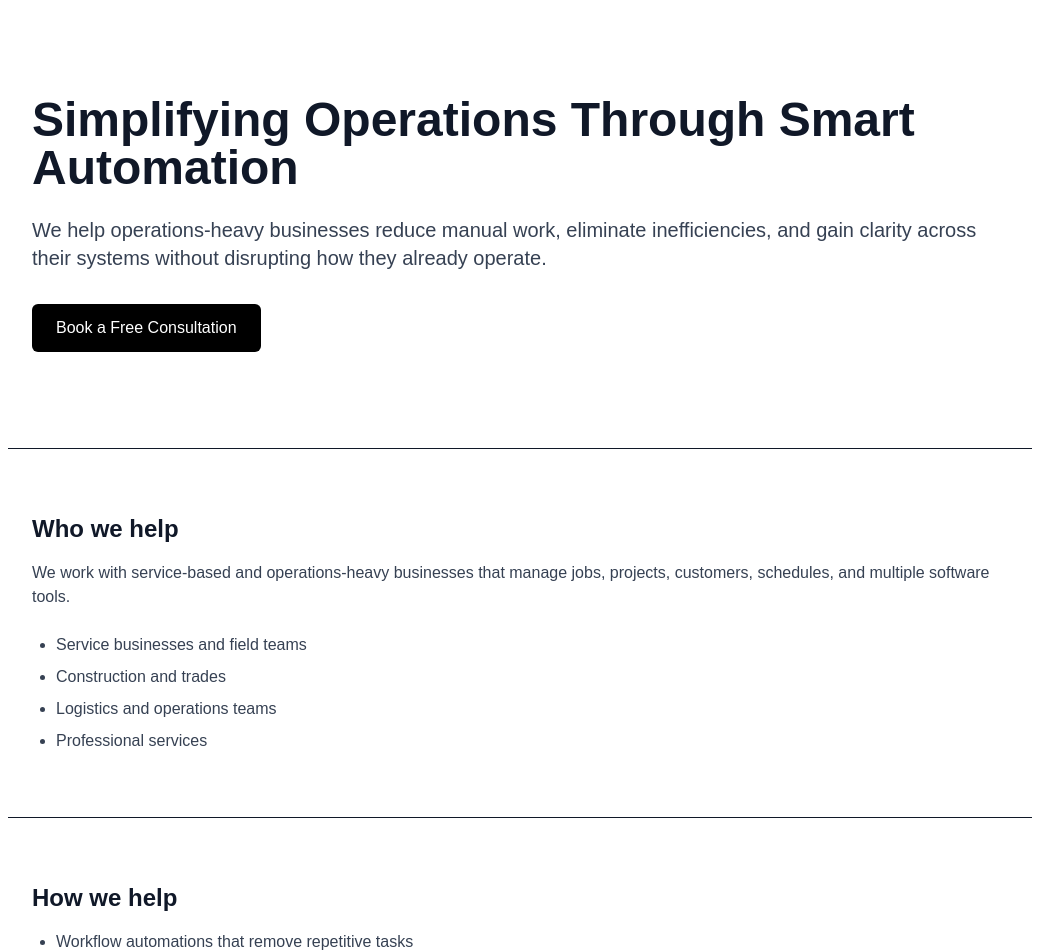
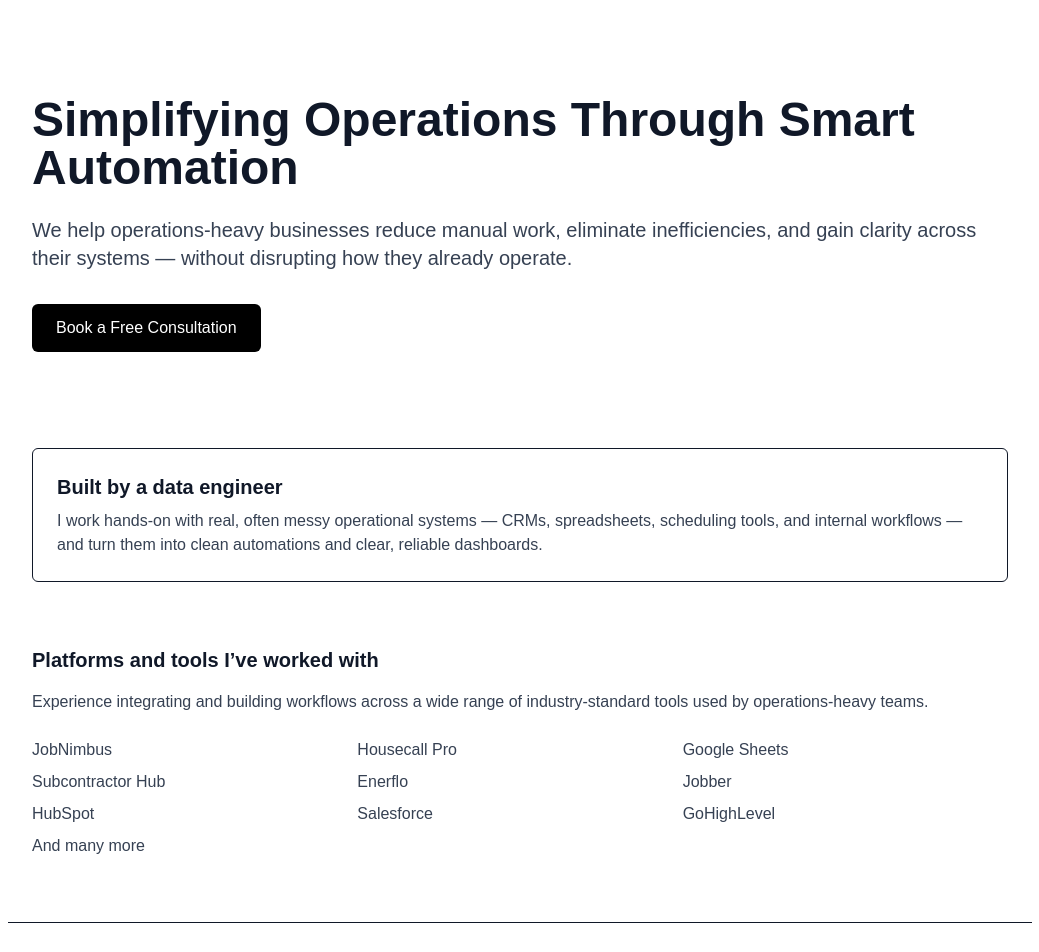
Before and after one commit to loocpooga/pauga-automations-site, a Next.js app: page / in a window 1280 px wide. Shown: the top 952 px of the page, without its empty margins (120-1159 px from the left). Built offline with nearby package versions, Linux system fonts and the light colour scheme.

Commit message:
Adding platforms and tools; add credibility

```diff
--- a/app/page.tsx
+++ b/app/page.tsx
@@ -9,7 +9,7 @@ export default function Home() {
 
         <p className="text-lg md:text-xl text-gray-700 mb-8">
           We help operations-heavy businesses reduce manual work, eliminate
-          inefficiencies, and gain clarity across their systems without
+          inefficiencies, and gain clarity across their systems — without
           disrupting how they already operate.
         </p>
 
@@ -21,6 +21,45 @@ export default function Home() {
         >
           Book a Free Consultation
         </a>
+      </section>
+
+      {/* Credibility */}
+      <section className="max-w-5xl mx-auto px-6 pb-16">
+        <div className="border rounded-md p-6">
+          <h2 className="text-xl font-semibold mb-2">
+            Built by a data engineer
+          </h2>
+          <p className="text-gray-700">
+            I work hands-on with real, often messy operational systems — CRMs,
+            spreadsheets, scheduling tools, and internal workflows — and turn
+            them into clean automations and clear, reliable dashboards.
+          </p>
+        </div>
+      </section>
+
+      {/* Platforms & tools */}
+      <section className="max-w-5xl mx-auto px-6 pb-16">
+        <h2 className="text-xl font-semibold mb-4">
+          Platforms and tools I’ve worked with
+        </h2>
+
+        <p className="text-gray-700 mb-6">
+          Experience integrating and building workflows across a wide range of
+          industry-standard tools used by operations-heavy teams.
+        </p>
+
+        <ul className="grid grid-cols-2 md:grid-cols-3 gap-y-2 text-gray-700">
+          <li>JobNimbus</li>
+          <li>Housecall Pro</li>
+          <li>Google Sheets</li>
+          <li>Subcontractor Hub</li>
+          <li>Enerflo</li>
+          <li>Jobber</li>
+          <li>HubSpot</li>
+          <li>Salesforce</li>
+          <li>GoHighLevel</li>
+          <li>And many more</li>
+        </ul>
       </section>
 
       {/* Who we help */}
```
